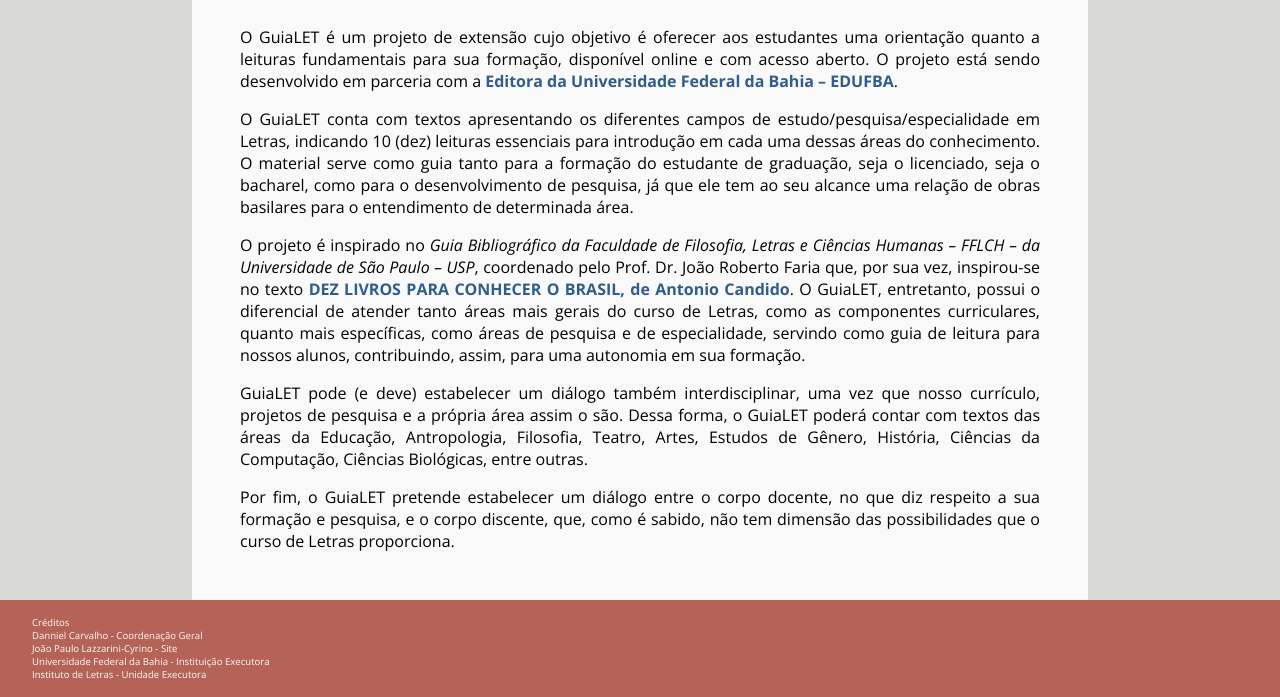
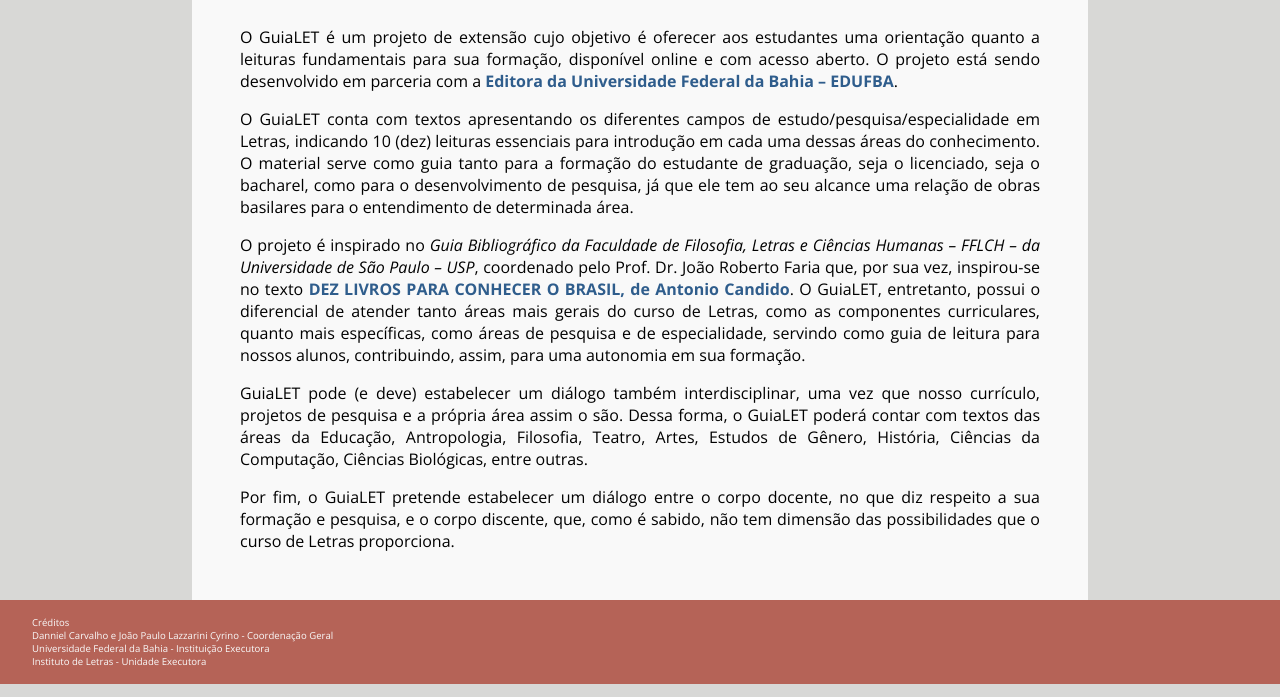
Before and after one commit to jpcyrino/guiaLET, a plain HTML site: page index.html in a window 1280 px wide. Shown: the part 473-1170 px from the top of the page. Drawn offline with nearby package versions, Linux system fonts and the light colour scheme.

Commit message:
Créditos - rodapé

```diff
--- a/index.html
+++ b/index.html
@@ -57,8 +57,7 @@
     <!-- Rodapé, indicar informações de autoria do guiaLET e licença -->
     <p>Créditos</p>
     <ul>
-      <li>Danniel Carvalho - Coordenação Geral</li>
-      <li>João Paulo Lazzarini-Cyrino - Site </li>
+      <li>Danniel Carvalho e João Paulo Lazzarini Cyrino - Coordenação Geral</li>
       <li>Universidade Federal da Bahia - Instituição Executora</li>
       <li>Instituto de Letras - Unidade Executora</li>
     </ul>
```
